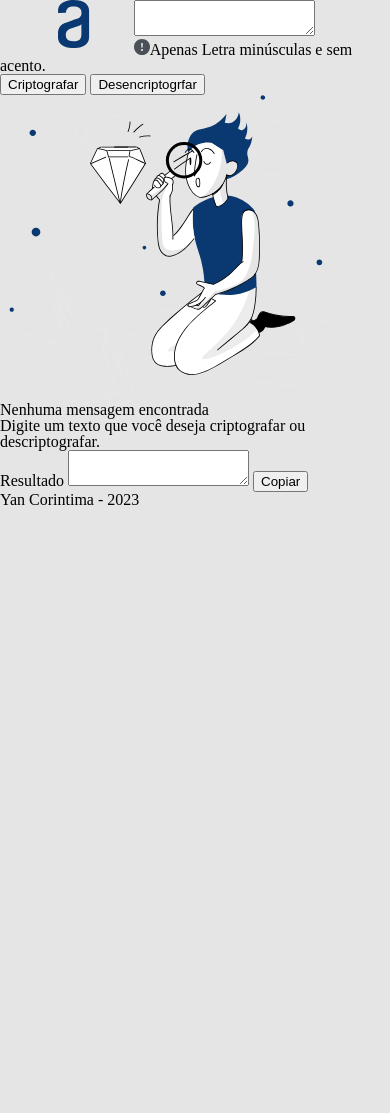
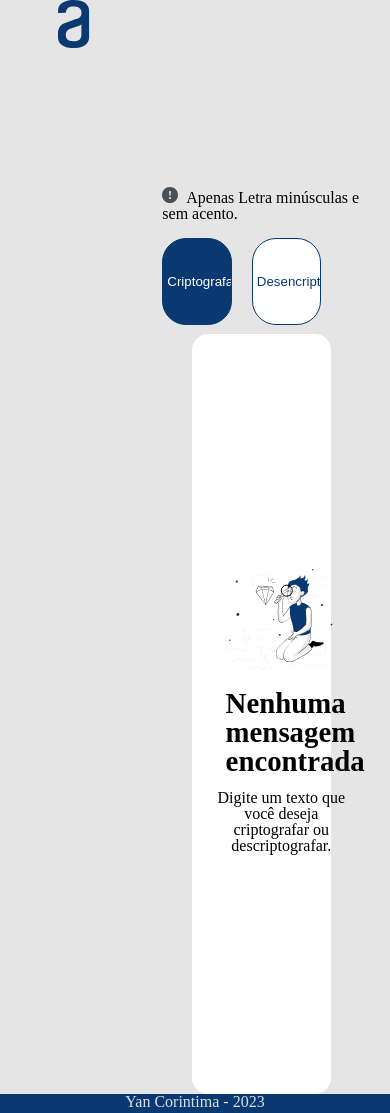
Before and after one commit to Nigraum/Challenge-Decodificador-Oracle-ONE, a plain HTML site: page index.html in a window 390 px wide. Before the commit the page ends 844 px from the top, so only its background shows below. Drawn offline with Linux system fonts and the light colour scheme.

Commit message:
Finishing styling, start to add responsiveness

```diff
--- a/assets/styles.css
+++ b/assets/styles.css
@@ -1,11 +1,207 @@
 body {
   font-family: 'Inter', sans-serif;
-  background: #e5e5e5;
+  background: #E5E5E5;
+  font-size: 12px;
   height: 90vh;
   margin: 5vh 0 5vh 0;
+  padding: 0;
+  box-sizing: border-box;
 }
 
 header h1 {
   float: left;
   margin-left: 3.5vw;
 }
+
+main {
+  display: flex;
+  flex-direction: row;
+  flex-wrap: wrap;
+  align-items: center;
+  justify-content: center;
+}
+
+.input-texts {
+  flex-basis: 65%;
+}
+
+.output-text {
+  flex-basis: 30%;
+    height: 90vh;
+    background: #FFFFFF;
+    border-radius: 1em;
+    display: flex;
+    justify-content: center;
+    align-items: center;
+}
+
+.main-text {
+  display: flex;
+  flex-direction: row;
+  justify-content: flex-start;
+  align-items: flex-end;
+  margin-top: 4em;
+  width: 100%;
+  max-width: 60vw;
+}
+
+div .input-text {
+  width: 100%;
+  margin-bottom: 2em;
+  position: relative;
+}
+
+div .input-text label {
+  font-size: 2.5em;
+  position: absolute;
+  top: 0;
+  left: 0;
+  color: #0A3871;
+  cursor: text;
+  transition: 0.5s ease-in-out;
+}
+
+div .input-text .area-text {
+  width: 50vw;
+  height: 10vh;
+  resize: none;
+  border: none;
+  background: none;
+  font-size: 2.5em;
+  color: #0A3871;
+  outline: 0;
+  transition: 1s ease-in-out;
+}
+
+div .input-text .area-text:focus {
+  height: 60vh;
+}
+
+div .input-text .area-text:focus ~ label,
+div .input-text .area-text:valid ~ label {
+  transform: translateY(-5.5vh);
+  font-size: 2em;
+}
+
+.main-text p img {
+  margin-right: 0.5em;
+}
+
+.main-text p {
+  margin-left: 0;
+}
+
+.buttons {
+  width: 100%;
+  height: 6em;
+  display: flex;
+  flex-direction: row;
+  justify-content: flex-start;
+  align-items: flex-start;
+  margin-top: 1em;
+}
+
+.btn-criptografar {
+  background: #0A3871;
+  color: white;
+}
+
+.btn-desencriptografar {
+  background: white;
+  color: #0A3871;
+}
+
+.btn-criptografar, .btn-desencriptografar {
+  padding: 2%;
+  width: 35%;
+  height: 90%;
+  margin-right: 10%;
+  border: 1px solid #0A3871;
+  border-radius: 24px;
+  cursor: pointer;
+}
+
+.default-msg {
+  height: 100%;
+  display: flex;
+  flex-wrap: wrap;
+  flex-direction: column;
+  justify-content: center;
+  align-items: center;
+  text-align: center;
+  padding: 10%;
+  box-sizing: border-box;
+}
+
+.default-image {
+  width: 100%;
+}
+
+.default-text {
+  margin: 5%;
+}
+
+.default-msg h2 {
+  font-weight: bold;
+  font-size: 1.8em;
+  margin: 10%;
+}
+
+.default-msg p {
+  font: 1.2em;
+}
+
+.final {
+  text-align: center;
+  width: 100%;
+  height: 100%;
+  padding-top: 1em;
+  padding-bottom: 1em;
+}
+
+.output-final {
+  height: 70vh;
+  width: 100%;
+  resize: none;
+  border: none;
+  background: none;
+  font-size: 2em;
+  color: #495057;
+  outline: 0;
+  padding: 0.5em 1em;
+  box-sizing: border-box;
+}
+
+.btn-copy {
+  padding: 1%;
+  width: 70%;
+  height: 8vh;
+  border: 1px solid #0A3871;
+  border-radius: 24px;
+  cursor: pointer;
+  background: #FFFFFF;
+  color: #0A3871;
+}
+
+.final-default {
+  height: 100%;
+  display: none;
+  flex-wrap: wrap;
+  flex-direction: column;
+  justify-content: center;
+  align-items: center;
+  text-align: center;
+  box-sizing: border-box;
+}
+
+footer {
+  display: flex;
+  justify-content: center;
+  align-items: center;
+  margin: 5vh 0 0 0;
+  text-align: center;
+  background: #0A3871;
+  height: 10vh;
+  font-size: 1.2em;
+  color: #D8DFE8;
+}
--- a/index.html
+++ b/index.html
@@ -36,8 +36,8 @@
 
     <div class="output-text">
       <div class="default">
-        <section class="default-image">
-          <img src="./assets/imgs/image_default.svg" alt="Sem mensagens">
+        <section class="default-msg">
+          <img src="./assets/imgs/image_default.svg" class="default-image" alt="Sem mensagens">
           <div class="default-text">
             <h2>Nenhuma mensagem encontrada</h2>
             <p>Digite um texto que você deseja criptografar ou descriptografar.</p>
```
